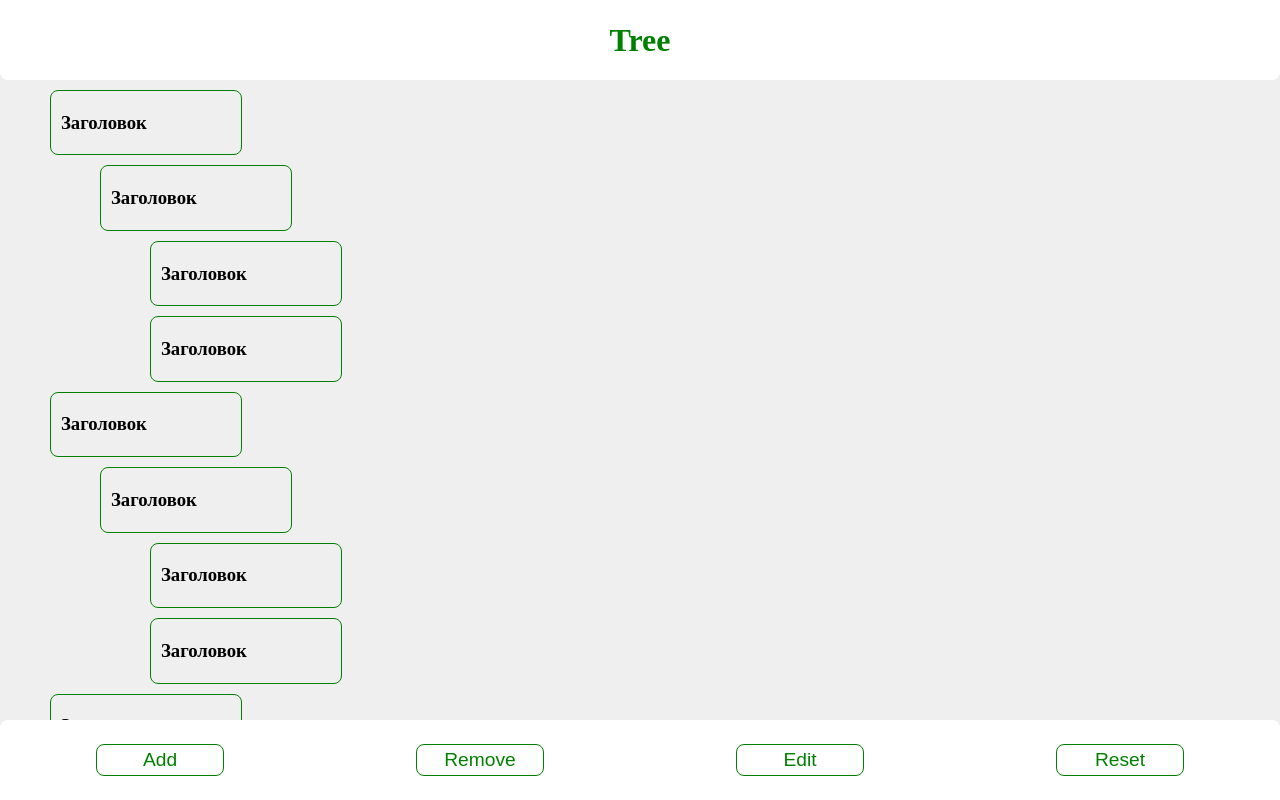
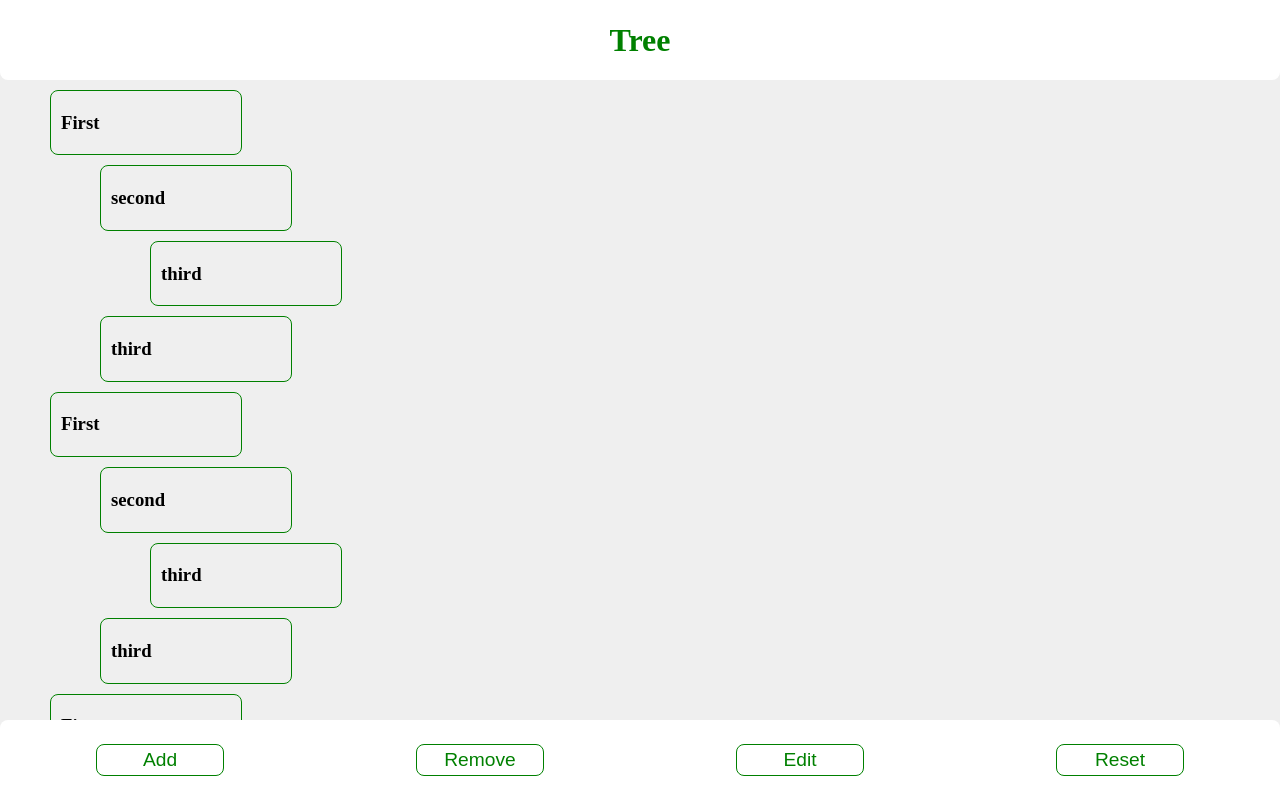
Before and after one commit to AlexZ04/tree-react, a React (Vite) app: page / in a window 1280 px wide. Built offline with nearby package versions, Linux system fonts and the light colour scheme.

Commit message:
add tree rendering

```diff
--- a/src/app/App.tsx
+++ b/src/app/App.tsx
@@ -1,13 +1,18 @@
+import { NodeInfo } from "../classes/NodeInfo";
 import { Footer } from "../widgets/Footer/Footer";
 import { Header } from "../widgets/Header/Header";
 import { TreeContainer } from "../widgets/TreeContainer/TreeContainer";
 import "./App.css";
 
 function App() {
+    const secondChild: NodeInfo = { name: "third", children: [] };
+    const child: NodeInfo = { name: "second", children: [secondChild] };
+    const node: NodeInfo = { name: "First", children: [child, secondChild] };
+
     return (
         <>
             <Header />
-            <TreeContainer />
+            <TreeContainer nodes={[node, node, node]} />
             <Footer />
         </>
     );
--- a/src/entities/Node/TreeNode.tsx
+++ b/src/entities/Node/TreeNode.tsx
@@ -1,37 +1,21 @@
+import { NodeInfo } from "../../classes/NodeInfo";
 import "./Node.css";
 
-export function TreeNode() {
+export function TreeNode({ name, children }: NodeInfo) {
     return (
         <>
             <div className="node">
                 <div className="node-body">
-                    <h3>Заголовок</h3>
+                    <h3>{name}</h3>
                 </div>
 
                 <div className="node-children">
-                    <div className="node">
-                        <div className="node-body">
-                            <h3>Заголовок</h3>
-                        </div>
-
-                        <div className="node-children">
-                            <div className="node">
-                                <div className="node-body">
-                                    <h3>Заголовок</h3>
-                                </div>
-
-                                <div className="node-children"></div>
-                            </div>
-
-                            <div className="node">
-                                <div className="node-body">
-                                    <h3>Заголовок</h3>
-                                </div>
-
-                                <div className="node-children"></div>
-                            </div>
-                        </div>
-                    </div>
+                    {children.map((element) => (
+                        <TreeNode
+                            name={element.name}
+                            children={element.children}
+                        />
+                    ))}
                 </div>
             </div>
         </>
--- a/src/widgets/TreeContainer/TreeContainer.css
+++ b/src/widgets/TreeContainer/TreeContainer.css
@@ -3,6 +3,7 @@
     top: 10dvh;
     left: 0;
     bottom: 10dvh;
+    padding-bottom: 10px;
 
     overflow-y: auto;
 
--- a/src/widgets/TreeContainer/TreeContainer.tsx
+++ b/src/widgets/TreeContainer/TreeContainer.tsx
@@ -1,12 +1,13 @@
+import { FirstLay } from "../../classes/NodeInfo";
 import { TreeNode } from "../../entities/Node/TreeNode";
 import "./TreeContainer.css";
 
-export function TreeContainer() {
+export function TreeContainer({ nodes }: FirstLay) {
     return (
         <div className="container">
-            <TreeNode />
-            <TreeNode />
-            <TreeNode />
+            {nodes.map((element) => (
+                <TreeNode name={element.name} children={element.children} />
+            ))}
         </div>
     );
 }
```
